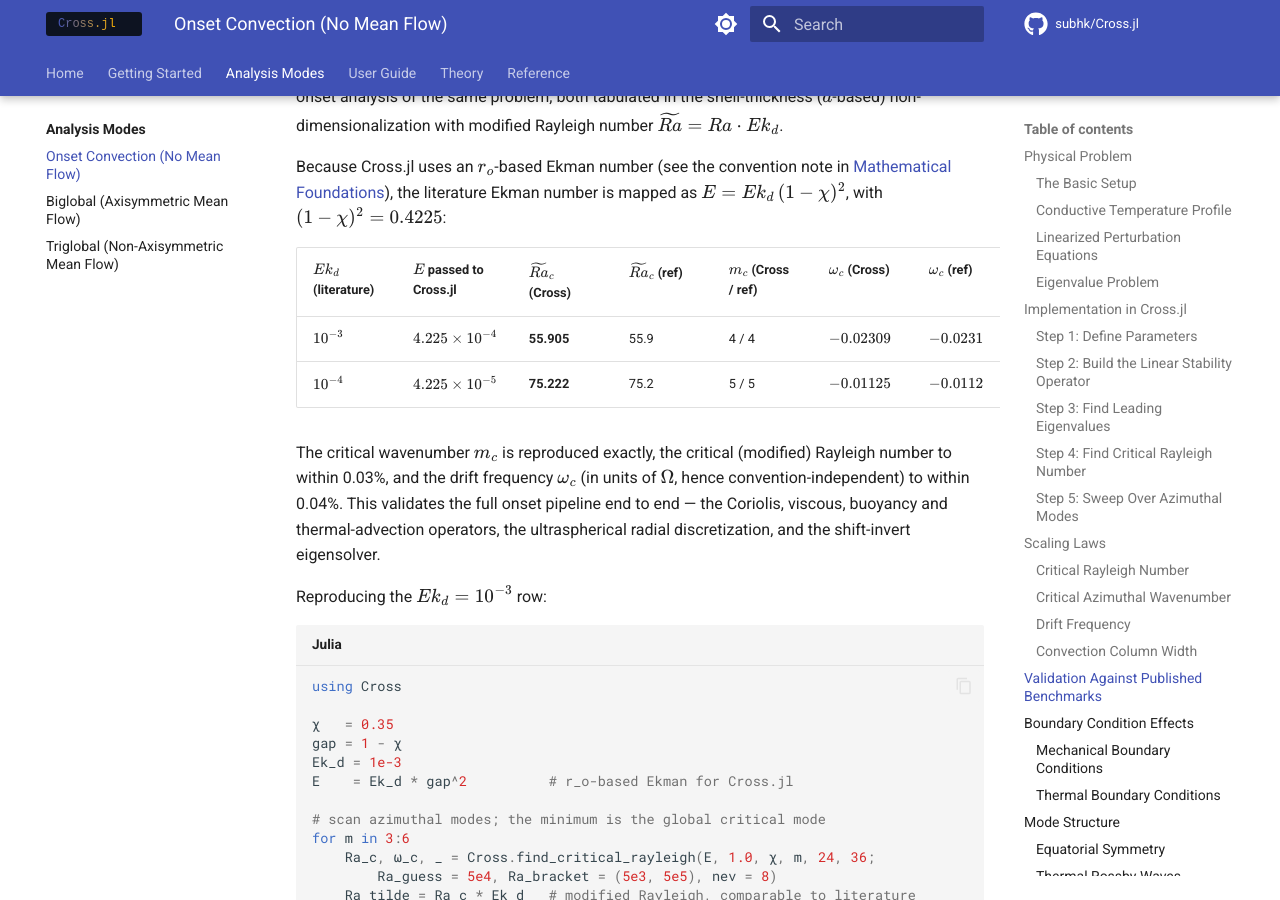
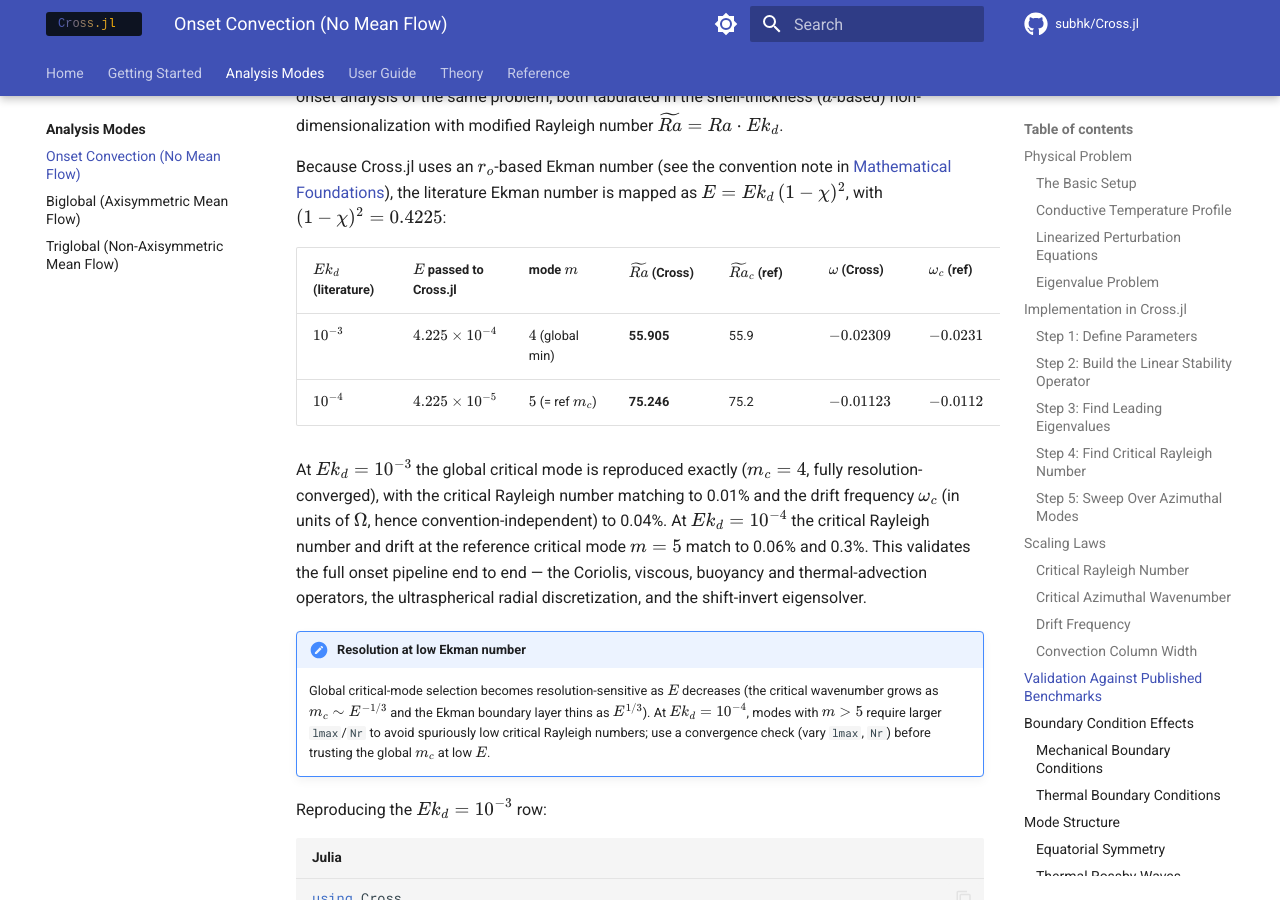
Before and after one commit to subhk/Cross.jl, an MkDocs documentation site: the page built from docs/analysis/onset_convection.md, in a window 1280 px wide and 900 px high, scrolled down 5675 px. Built offline with MkDocs 1.6.1 and Material for MkDocs 9.7.7, drawn with Linux system fonts in a browser that asks for light colours; comment, search, counter and statistics services are not loaded.

Commit message:
Update onset_convection.md

```diff
--- a/docs/analysis/onset_convection.md
+++ b/docs/analysis/onset_convection.md
@@ -244,17 +244,26 @@ Because Cross.jl uses an $r_o$-based Ekman number (see the convention note in
 [Mathematical Foundations](../theory/mathematical_foundations.md)), the
 literature Ekman number is mapped as $E = Ek_d \,(1-\chi)^2$, with $(1-\chi)^2 = 0.4225$:
 
-| $Ek_d$ (literature) | $E$ passed to Cross.jl | $\widetilde{Ra}_c$ (Cross) | $\widetilde{Ra}_c$ (ref) | $m_c$ (Cross / ref) | $\omega_c$ (Cross) | $\omega_c$ (ref) |
+| $Ek_d$ (literature) | $E$ passed to Cross.jl | mode $m$ | $\widetilde{Ra}$ (Cross) | $\widetilde{Ra}_c$ (ref) | $\omega$ (Cross) | $\omega_c$ (ref) |
 |---|---|---|---|---|---|---|
-| $10^{-3}$ | $4.225\times10^{-4}$ | **55.905** | 55.9 | 4 / 4 | $-0.02309$ | $-0.0231$ |
-| $10^{-4}$ | $4.225\times10^{-5}$ | **75.222** | 75.2 | 5 / 5 | $-0.01125$ | $-0.0112$ |
+| $10^{-3}$ | $4.225\times10^{-4}$ | $4$ (global min) | **55.905** | 55.9 | $-0.02309$ | $-0.0231$ |
+| $10^{-4}$ | $4.225\times10^{-5}$ | $5$ (= ref $m_c$) | **75.246** | 75.2 | $-0.01123$ | $-0.0112$ |
 
-The critical wavenumber $m_c$ is reproduced exactly, the critical (modified)
-Rayleigh number to within 0.03%, and the drift frequency $\omega_c$ (in units of
-$\Omega$, hence convention-independent) to within 0.04%. This validates the full
-onset pipeline end to end — the Coriolis, viscous, buoyancy and thermal-advection
-operators, the ultraspherical radial discretization, and the shift-invert
-eigensolver.
+At $Ek_d = 10^{-3}$ the global critical mode is reproduced exactly ($m_c = 4$,
+fully resolution-converged), with the critical Rayleigh number matching to 0.01%
+and the drift frequency $\omega_c$ (in units of $\Omega$, hence
+convention-independent) to 0.04%. At $Ek_d = 10^{-4}$ the critical Rayleigh
+number and drift at the reference critical mode $m = 5$ match to 0.06% and 0.3%.
+This validates the full onset pipeline end to end — the Coriolis, viscous,
+buoyancy and thermal-advection operators, the ultraspherical radial
+discretization, and the shift-invert eigensolver.
+
+!!! note "Resolution at low Ekman number"
+    Global critical-mode selection becomes resolution-sensitive as $E$ decreases
+    (the critical wavenumber grows as $m_c \sim E^{-1/3}$ and the Ekman boundary
+    layer thins as $E^{1/3}$). At $Ek_d = 10^{-4}$, modes with $m > 5$ require
+    larger `lmax`/`Nr` to avoid spuriously low critical Rayleigh numbers; use a
+    convergence check (vary `lmax`, `Nr`) before trusting the global $m_c$ at low $E$.
 
 Reproducing the $Ek_d = 10^{-3}$ row:
 
```
